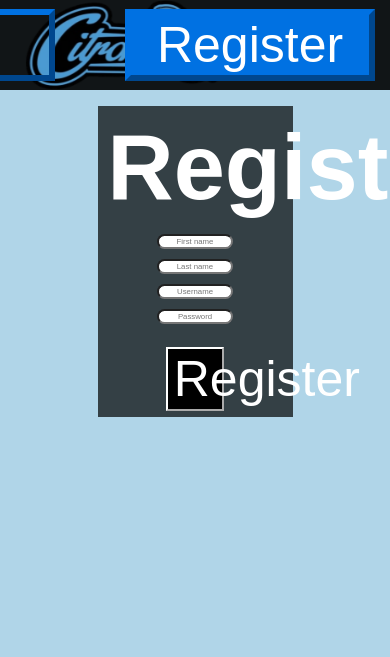
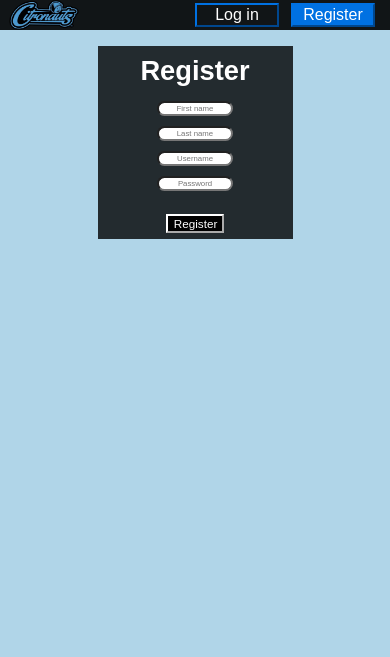
Before and after one commit to ATRodr/Contact-Manager-Team-14, a PHP site: page /register.html in a window 390 px wide; the page is wider, and only the part inside the window is pictured. Shown: the top 657 px of that part. Run offline with PHP 8.4, Linux system fonts and the light colour scheme.

Commit message:
various changes

```diff
--- a/Front end/css/styles.css
+++ b/Front end/css/styles.css
@@ -9,23 +9,60 @@
     background-repeat: no-repeat;
 }
 
-.banner {
+.banner
+{
     margin: 0;
     padding: 0;
     height: 90px;
     background-color: rgba(0, 0, 0, 0.9);
 }
 
+@media (max-width: 1000px)
+{
+    .banner
+    {
+        height: 60px;
+    }
+}
+
+@media (max-width: 600px)
+{
+    .banner
+    {
+        height: 30px;
+    }
+}
+
 .logo {
-    position: fixed;
+    position: absolute;
     left: 25px;
     width: 210px;
     height: 90px;
 }
 
+@media (max-width: 1000px)
+{
+    .logo
+    {
+        left: 17px;
+        width: 140px;
+        height: 60px;
+    }
+}
+
+@media (max-width: 600px)
+{
+    .logo
+    {
+        left: 9px;
+        width: 70px;
+        height: 30px;
+    }
+}
+
 .loginButton {
     text-align: center;
-    position: fixed;
+    position: absolute;
     top: 9px;
     right: 335px;
     font-family: 'Ubuntu', sans-serif;
@@ -37,6 +74,30 @@
     width: 250px;
 }
 
+@media (max-width: 1000px)
+{
+    .loginButton
+    {
+        top: 6px;
+        right: 223px;
+        border-width: 4px;
+        font-size: 33px;
+        width: 167px;
+    }
+}
+
+@media (max-width: 600px)
+{
+    .loginButton
+    {
+        top: 3px;
+        right: 111px;
+        border-width: 2px;
+        font-size: 16px;
+        width: 84px;
+    }
+}
+
 .loginButton:hover {
     border-color: #0071e2e4;
     color: #FFFFFF;
@@ -45,7 +106,7 @@
 
 .registerButton {
     text-align: center;
-    position: fixed;
+    position: absolute;
     top: 9px;
     right: 15px;
     font-size: 50px;
@@ -55,6 +116,28 @@
     border-width: 6px;
     border-color: #0071e2;
     color: white;
+}
+
+@media (max-width: 1000px)
+{
+    .registerButton
+    {
+        top: 6px;
+        border-width: 4px;
+        font-size: 33px;
+        width: 167px;
+    }
+}
+
+@media (max-width: 600px)
+{
+    .registerButton
+    {
+        top: 3px;
+        border-width: 2px;
+        font-size: 16px;
+        width: 84px;
+    }
 }
 
 .registerButton:hover {
@@ -67,14 +150,14 @@
     margin: 8% auto;
     text-align: center;
     width: 50%;
-    background-color: rgba(0, 0, 0, 0.7);
+    background-color: rgba(0, 0, 0, 0.8);
 }
 
 .registerScreen {
     margin: 4% auto;
     text-align: center;
     width: 50%;
-    background-color: rgba(0, 0, 0, 0.7);
+    background-color: rgba(0, 0, 0, 0.8);
 }
 
 .contactsScreen {
@@ -82,14 +165,14 @@
     text-align: center;
     height: fit-content;
     width: 100%;
-    background-color: rgba(0, 0, 0, 0.7);
+    background-color: rgba(0, 0, 0, 0.8);
 }
 
 .buttons {
     margin-bottom: 3%;
     width: 30%;
     color: white;
-    font-size: 50px;
+    font-size: 3vw;
     border-color: white;
     background-color: black;
 }
@@ -127,6 +210,11 @@
     font-size: 2vw;
 }
 
+#searchResult
+{
+    display: none;
+}
+
 input[type="text"],
 input[type="password"] {
     border-radius: 25px;
@@ -138,7 +226,7 @@
 
 #title {
     display: inline-block;
-    font-size: 92px;
+    font-size: 7vw;
     font-weight: bolder;
     width: 90%;
     text-align: center;
@@ -155,11 +243,13 @@
     width: 90%;
     text-align: center;
     font-family: 'Ubuntu', sans-serif;
+    font-weight: 400;
     color: #ff0008;
 }
 
-#greeting {
-    position: fixed;
+#greeting
+{
+    position: absolute;
     margin-left: 35px;
     margin-top: 15px;
     font-size: 50px;
@@ -167,9 +257,29 @@
     color: white;
 }
 
+@media (max-width: 1000px)
+{
+    #greeting
+    {
+        margin-left: 23px;
+        margin-top: 10px;
+        font-size: 33px;
+    }
+}
+
+@media (max-width: 600px)
+{
+    #greeting
+    {
+        margin-left: 12px;
+        margin-top: 5px;
+        font-size: 17px;
+    }
+}
+
 .logoutButton {
     text-align: center;
-    position: fixed;
+    position: absolute;
     top: 9px;
     right: 15px;
     font-size: 50px;
@@ -181,6 +291,28 @@
     color: white;
 }
 
+@media (max-width: 1000px)
+{
+    .logoutButton
+    {
+        top: 6px;
+        border-width: 4px;
+        font-size: 33px;
+        width: 167px;
+    }
+}
+
+@media (max-width: 600px)
+{
+    .logoutButton
+    {
+        top: 3px;
+        border-width: 2px;
+        font-size: 16px;
+        width: 84px;
+    }
+}
+
 .logoutButton:hover {
     background-color: #e24400ca;
     color: #FFFFFF;
--- a/Front end/js/code.js
+++ b/Front end/js/code.js
@@ -88,6 +88,7 @@
 
 function doRegister()
 {
+	document.getElementById("response").style.color = "#ff0008";
 	userId = 0;
 	let firstName = document.getElementById("firstName").value;
 	let lastName = document.getElementById("lastName").value;
@@ -129,6 +130,7 @@
 	try
 	{
 		xhr.send(jsonPayload);
+		document.getElementById("response").style.color = "green";
 		document.getElementById("response").innerHTML = "Account has been successfully registered";
 	}
 	catch (err)
@@ -163,19 +165,28 @@
 	document.getElementById("lastName").type = "show";
 	document.getElementById("phone").type = "show";
 	document.getElementById("email").type = "show";
+	document.getElementById("addContact").style.display = "block";
 }
 
 function addContacts()
 {
-	let newColor = document.getElementById("contactText").value;
-	document.getElementById("contactAddResult").innerHTML = "";
+	let firstName = document.getElementById("firstName").value;
+	let lastName = document.getElementById("lastName").value;
+	let phone = document.getElementById("phone").value;
+	let email = document.getElementById("email").value;
 
-	//^\d{3}\-\d{3}\-\d{4}$ phone number regex
+	if(!/^\d{3}\-\d{3}\-\d{4}$/.test(phone))
+	{
+		return;
+	}
 
-	///^[^\s@]+@[^\s@]+\.[^\s@]+$/ email regex
+	if(!/^[^\s@]+@[^\s@]+\.[^\s@]+$/.test(email))
+	{
+		return;
+	}
 
 
-	let tmp = {color:newColor,userId,userId};
+	let tmp = {firstName:firstName,lastName:lastName,phone:phone,email:email};
 	let jsonPayload = JSON.stringify( tmp );
 
 	let url = urlBase + '/AddContacts.' + extension;
@@ -212,6 +223,7 @@
 	document.getElementById("lastName").type = "hidden";
 	document.getElementById("phone").type = "hidden";
 	document.getElementById("email").type = "hidden";
+	document.getElementById("addContact").style.display = "none";
 }
 
 function searchContacts()
@@ -248,7 +260,6 @@
         xhr.send(jsonPayload);
     }
     catch (err) {
-		document.getElementById("contactSearchResult").innerHTML = err.message;
+        document.getElementById("searchResult").innerHTML = err.message;
     }
-
 }
```
Also changed, not shown: Front end/contacts.html (+4 -4 lines). Lines whose indentation alone changed are shown as unchanged.
